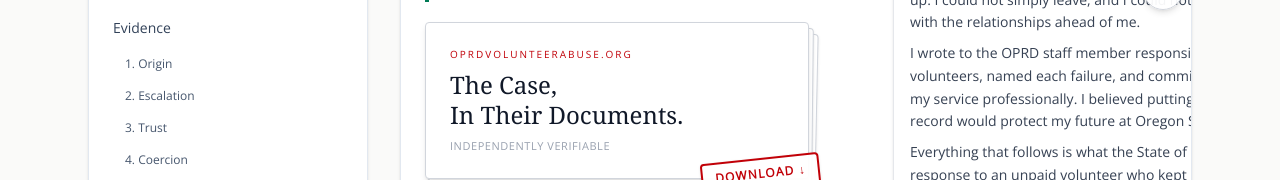
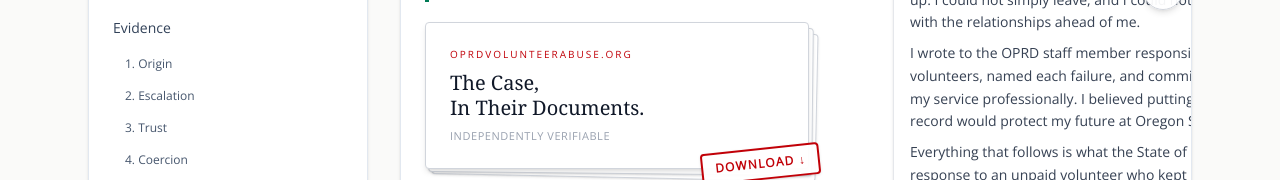
Before and after one commit to rswfire/rswfire.oprd, a Next.js app: page / in a window 1280 px wide. Shown: the part 500-680 px from the top of the page. Built offline with nearby package versions, Linux system fonts and the light colour scheme; no server answers.

Commit message:
Normalize download card title sizes

```diff
--- a/components/CaseTimeline.tsx
+++ b/components/CaseTimeline.tsx
@@ -535,7 +535,7 @@ export default function CaseTimeline() {
                                 <div className="absolute inset-0 translate-x-1 translate-y-1 rotate-[0.6deg] rounded-sm bg-white border border-gray-300 shadow-sm" aria-hidden="true" />
                                 <div className="relative rounded-sm bg-white border border-gray-300 shadow-md group-hover:shadow-xl group-hover:-translate-y-1 transition-all px-5 py-4 lg:px-6 lg:py-6">
                                     <div className="text-[9px] lg:text-[10px] font-mono uppercase tracking-[0.2em] text-red-700">oprdvolunteerabuse.org</div>
-                                    <div className="mt-1.5 lg:mt-2 font-serif text-xl lg:text-2xl leading-tight text-gray-900">The Case,<br/>In Their Documents.</div>
+                                    <div className="mt-1.5 lg:mt-2 font-serif text-lg lg:text-xl leading-tight text-gray-900">The Case,<br/>In Their Documents.</div>
                                     <div className="mt-1.5 lg:mt-2 text-[10px] lg:text-[11px] uppercase tracking-wider text-gray-400">Independently verifiable</div>
                                     <div className="absolute -right-3 -bottom-3 rotate-[-6deg] rounded border-2 border-red-700 bg-white/95 px-2.5 py-1 text-[10px] lg:px-3 lg:py-1.5 lg:text-xs font-bold uppercase tracking-widest text-red-700 shadow-sm group-hover:rotate-[-2deg] transition-transform">
                                         Download &darr;
```
